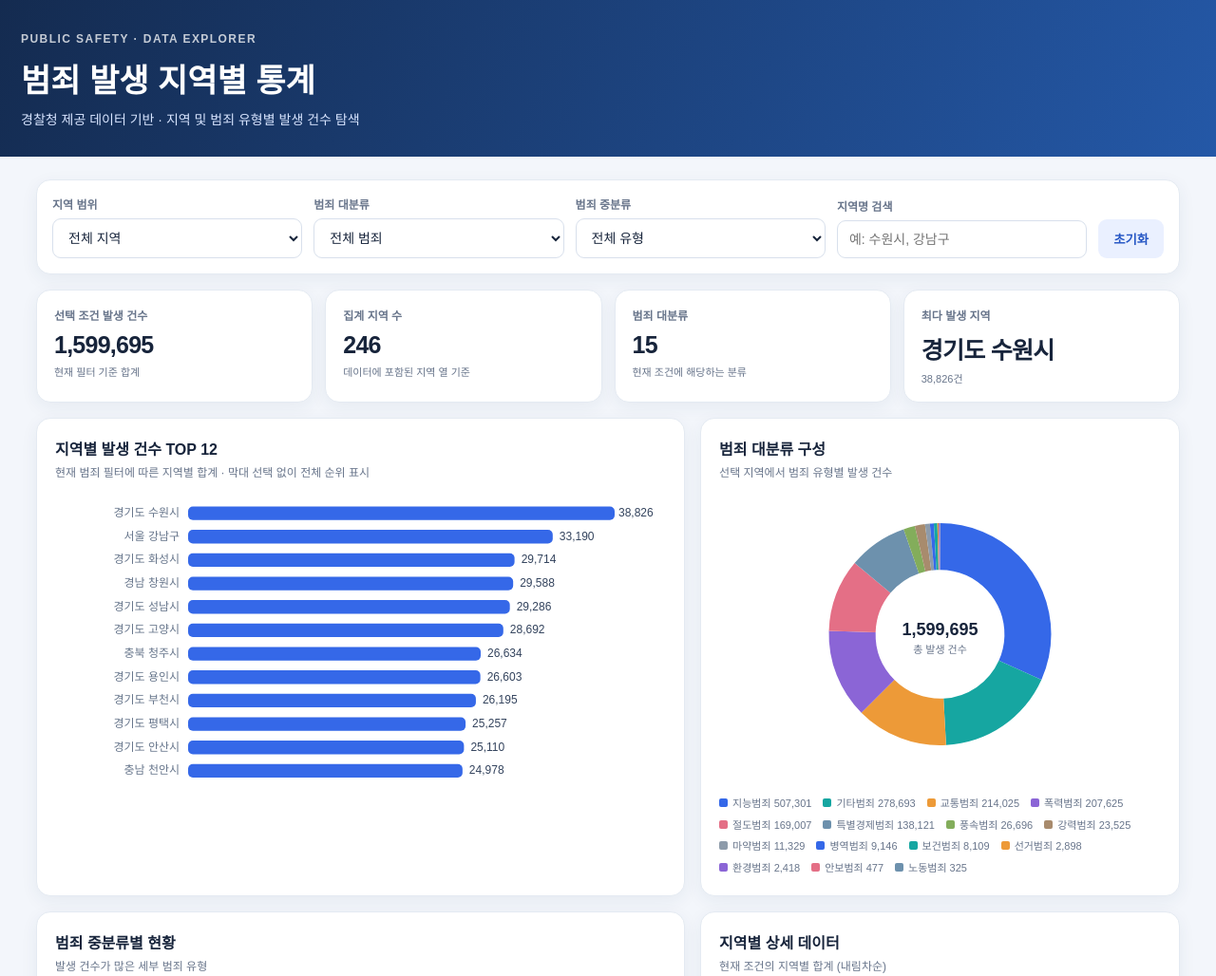
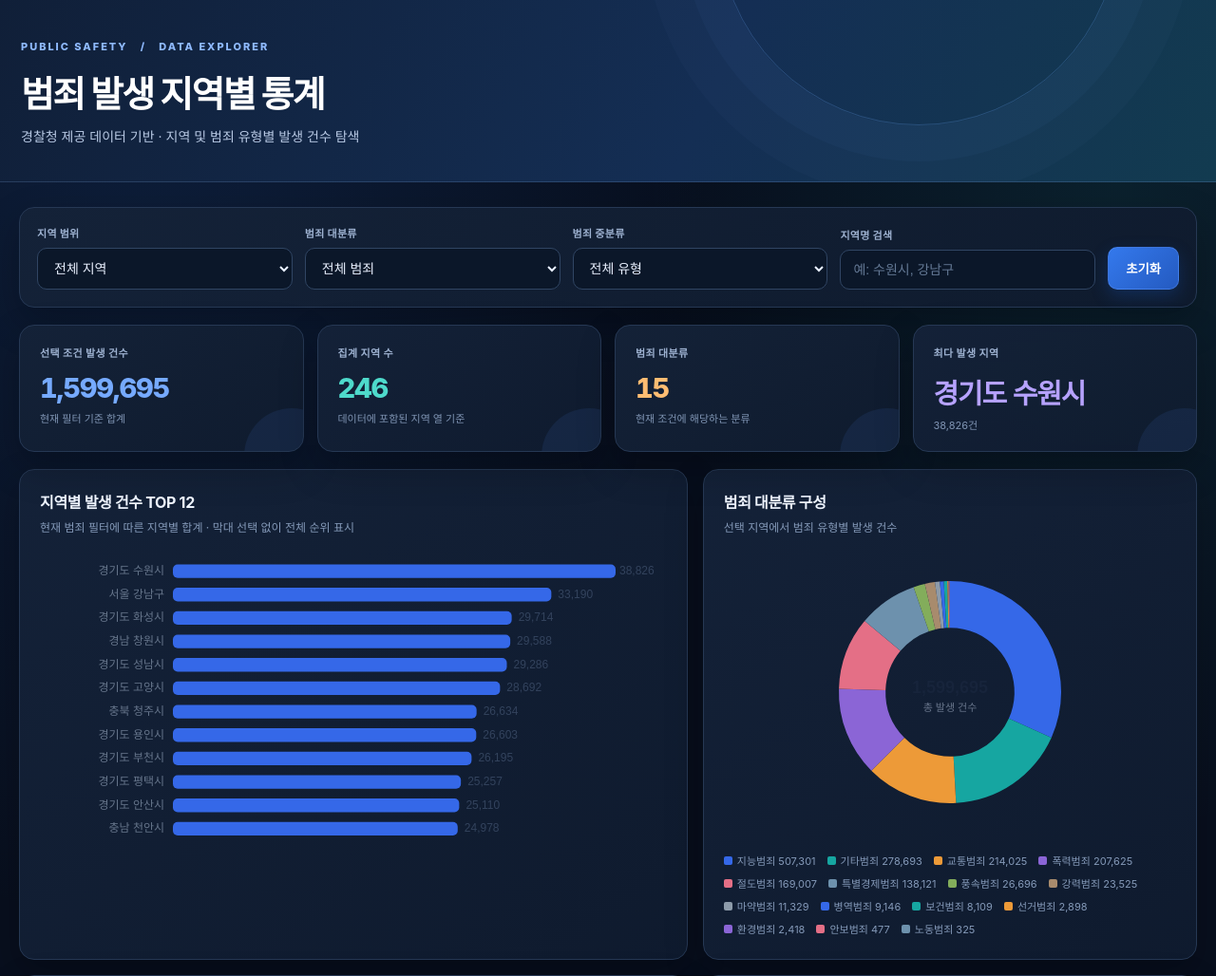
Before and after one commit to nalimgim947/narim1, a plain HTML site: page index.html.html in a window 1280 px wide. Shown: the top 1028 px of the page at 95% size. Drawn offline with Linux system fonts and the light colour scheme.

Commit message:
Add files via upload

```diff
--- a/index.html.html
+++ b/index.html.html
@@ -2,23 +2,91 @@
 <html lang="ko"><head><meta charset="utf-8"><meta name="viewport" content="width=device-width,initial-scale=1">
 <title>경찰청 범죄 발생 지역별 통계 데이터 시각화</title>
 <style>
-:root{--bg:#f3f6fb;--panel:#fff;--ink:#17243b;--muted:#68758b;--line:#e4eaf2;--blue:#3568e8;--teal:#16a6a1;--orange:#ed9a38}
-*{box-sizing:border-box}body{margin:0;background:var(--bg);color:var(--ink);font-family:Arial,"Malgun Gothic","Apple SD Gothic Neo",sans-serif}
-header{background:linear-gradient(115deg,#142b50,#2458a7);color:#fff;padding:34px max(22px,calc((100vw - 1240px)/2)) 30px}
-.eyebrow{font-size:12px;letter-spacing:.12em;opacity:.75;font-weight:700}h1{margin:10px 0 8px;font-size:clamp(23px,4vw,34px)}header p{margin:0;color:#d8e5ff;font-size:14px}
-main{max-width:1240px;margin:24px auto;padding:0 18px 46px}.toolbar,.panel,.kpi{background:var(--panel);border:1px solid var(--line);border-radius:15px;box-shadow:0 5px 18px #203b6410}
-.toolbar{padding:16px;display:flex;gap:12px;align-items:end;flex-wrap:wrap;margin-bottom:16px}
-.control{display:flex;flex-direction:column;gap:7px;min-width:170px;flex:1}.control label{font-size:12px;color:var(--muted);font-weight:700}
-select,input{width:100%;padding:11px 12px;border:1px solid #d8e0ec;border-radius:9px;background:#fff;color:var(--ink);font-size:14px}
-button{padding:11px 16px;border:0;border-radius:9px;background:#eaf0ff;color:#2455c4;font-weight:700;cursor:pointer}
-.kpis{display:grid;grid-template-columns:repeat(4,1fr);gap:13px;margin-bottom:16px}.kpi{padding:17px 18px}.kpi .label{font-size:12px;color:var(--muted);font-weight:700}.kpi .value{font-size:25px;font-weight:800;margin-top:9px;letter-spacing:-.03em}.kpi .sub{font-size:11px;color:var(--muted);margin-top:5px}
-.grid{display:grid;grid-template-columns:1.15fr .85fr;gap:16px;margin-bottom:16px}.panel{padding:19px;min-width:0}.panel h2{font-size:16px;margin:0 0 4px}.desc{font-size:12px;color:var(--muted);margin:0 0 16px}
-canvas{width:100%;height:320px;display:block}.smallcanvas{height:300px}
-.tablewrap{overflow:auto;max-height:470px;border:1px solid var(--line);border-radius:10px}table{border-collapse:collapse;width:100%;font-size:13px}th,td{padding:11px 12px;border-bottom:1px solid var(--line);text-align:left;white-space:nowrap}th{position:sticky;top:0;background:#f7f9fc;color:#53627a;z-index:1}td.num{text-align:right;font-variant-numeric:tabular-nums}tbody tr:hover{background:#f7f9ff}.note{color:var(--muted);font-size:11px;line-height:1.7;margin-top:12px}.pill{display:inline-block;padding:4px 8px;background:#eef3ff;border-radius:20px;color:#315fc2;font-size:11px;font-weight:700}
-@media(max-width:800px){.kpis{grid-template-columns:repeat(2,1fr)}.grid{grid-template-columns:1fr}.panel{padding:15px}canvas{height:280px}}
-@media(max-width:430px){.kpi .value{font-size:20px}.toolbar{gap:9px}}
+
+:root{
+  color-scheme:dark;
+  --bg:#080f1e;--panel:#111d31;--panel2:#15243b;--ink:#eaf1ff;
+  --muted:#91a4c2;--line:#263854;--blue:#4c8dff;--teal:#35d6c2;
+  --orange:#ffb45e;--glow:0 16px 40px rgba(0,0,0,.24)
+}
+*{box-sizing:border-box}
+html{scroll-behavior:smooth}
+body{
+  margin:0;background:
+    radial-gradient(ellipse at 12% 0%,rgba(39,103,196,.19),transparent 38%),
+    radial-gradient(ellipse at 92% 10%,rgba(36,190,181,.10),transparent 30%),
+    var(--bg);
+  color:var(--ink);font-family:Inter,Arial,"Malgun Gothic","Apple SD Gothic Neo",sans-serif;
+  min-height:100vh
+}
+header{
+  position:relative;overflow:hidden;color:#fff;padding:42px max(22px,calc((100vw - 1320px)/2)) 38px;
+  background:linear-gradient(115deg,#101f38 0%,#142e54 58%,#123b50 100%);
+  border-bottom:1px solid rgba(123,167,226,.22)
+}
+header:after{
+  content:"";position:absolute;width:420px;height:420px;right:8%;top:-290px;border-radius:50%;
+  border:1px solid rgba(113,174,255,.23);box-shadow:0 0 0 38px rgba(113,174,255,.035),0 0 0 78px rgba(113,174,255,.025)
+}
+.eyebrow{font-size:11px;letter-spacing:.18em;color:#8fbaff;font-weight:800}
+h1{position:relative;margin:13px 0 9px;font-size:clamp(26px,4vw,38px);letter-spacing:-.045em;font-weight:800}
+header p{position:relative;margin:0;color:#b8c9e4;font-size:14px}
+main{max-width:1320px;margin:26px auto;padding:0 20px 56px}
+.toolbar,.panel,.kpi{
+  background:linear-gradient(145deg,rgba(20,34,56,.98),rgba(15,27,46,.98));
+  border:1px solid var(--line);border-radius:16px;box-shadow:var(--glow)
+}
+.toolbar{padding:18px;display:flex;gap:13px;align-items:end;flex-wrap:wrap;margin-bottom:18px}
+.control{display:flex;flex-direction:column;gap:8px;min-width:170px;flex:1}
+.control label{font-size:11px;color:#9eb2d1;font-weight:800;letter-spacing:.03em}
+select,input{
+  width:100%;padding:12px 13px;border:1px solid #304563;border-radius:10px;
+  background:#0b1729;color:#eaf1ff;font-size:14px;outline:none;transition:.2s
+}
+select:focus,input:focus{border-color:var(--blue);box-shadow:0 0 0 3px rgba(76,141,255,.16)}
+input::placeholder{color:#647995}
+button{
+  padding:12px 18px;border:1px solid rgba(105,159,255,.32);border-radius:10px;
+  background:linear-gradient(135deg,#3479ed,#245ac0);color:white;font-weight:800;
+  cursor:pointer;transition:transform .18s,filter .18s;box-shadow:0 7px 18px rgba(25,91,205,.25)
+}
+button:hover{filter:brightness(1.12);transform:translateY(-1px)}
+.kpis{display:grid;grid-template-columns:repeat(4,1fr);gap:14px;margin-bottom:18px}
+.kpi{position:relative;overflow:hidden;padding:20px 21px;min-height:124px}
+.kpi:after{content:"";position:absolute;width:100px;height:100px;right:-38px;bottom:-55px;border-radius:50%;background:rgba(76,141,255,.09)}
+.kpi .label{font-size:11px;color:#9eb2d1;font-weight:800;letter-spacing:.04em}
+.kpi .value{font-size:29px;font-weight:850;margin-top:12px;letter-spacing:-.04em;color:#f3f7ff;font-variant-numeric:tabular-nums}
+.kpi:nth-child(1) .value{color:#76aaff}.kpi:nth-child(2) .value{color:#4edacb}
+.kpi:nth-child(3) .value{color:#ffbd72}.kpi:nth-child(4) .value{color:#b6a2ff}
+.kpi .sub{font-size:11px;color:#7f94b3;margin-top:6px}
+.grid{display:grid;grid-template-columns:1.15fr .85fr;gap:16px;margin-bottom:16px}
+.panel{padding:21px;min-width:0}
+.panel h2{font-size:16px;margin:0 0 6px;color:#eff5ff;letter-spacing:-.02em}
+.desc{font-size:12px;color:#8499b8;margin:0 0 17px;line-height:1.6}
+canvas{width:100%;height:320px;display:block}
+.smallcanvas{height:300px}
+.tablewrap{overflow:auto;max-height:470px;border:1px solid #293d5a;border-radius:11px}
+table{border-collapse:collapse;width:100%;font-size:13px}
+th,td{padding:12px 13px;border-bottom:1px solid #263852;text-align:left;white-space:nowrap}
+th{position:sticky;top:0;background:#1a2b45;color:#a9bddb;z-index:1;font-size:11px;letter-spacing:.04em}
+td{color:#d6e1f3}
+td.num{text-align:right;font-variant-numeric:tabular-nums}
+tbody tr{transition:background .15s}
+tbody tr:hover{background:rgba(67,123,205,.12)}
+.note{color:#8499b8;font-size:11px;line-height:1.8;margin-top:12px}
+.pill{display:inline-block;padding:5px 9px;background:#1a355b;border:1px solid #2b4e7d;border-radius:20px;color:#9fc4ff;font-size:11px;font-weight:800}
+@media(max-width:900px){.kpis{grid-template-columns:repeat(2,1fr)}.grid{grid-template-columns:1fr}}
+@media(max-width:560px){
+  header{padding-top:32px;padding-bottom:30px}
+  main{padding:0 12px 36px;margin-top:16px}
+  .kpis{gap:9px}.kpi{padding:15px;min-height:108px}
+  .kpi .value{font-size:22px}.toolbar{gap:10px;padding:14px}
+  .control{min-width:calc(50% - 8px)}.panel{padding:16px}
+  canvas{height:280px}.smallcanvas{height:270px}
+}
+
 </style></head><body>
-<header><div class="eyebrow">PUBLIC SAFETY · DATA EXPLORER</div><h1>범죄 발생 지역별 통계</h1><p>경찰청 제공 데이터 기반 · 지역 및 범죄 유형별 발생 건수 탐색</p></header>
+<header><div class="eyebrow">PUBLIC SAFETY&nbsp;&nbsp; / &nbsp;&nbsp;DATA EXPLORER</div><h1>범죄 발생 지역별 통계</h1><p>경찰청 제공 데이터 기반 · 지역 및 범죄 유형별 발생 건수 탐색</p></header>
 <main>
 <section class="toolbar">
  <div class="control"><label for="area">지역 범위</label><select id="area"><option value="전체">전체 지역</option></select></div>
```
